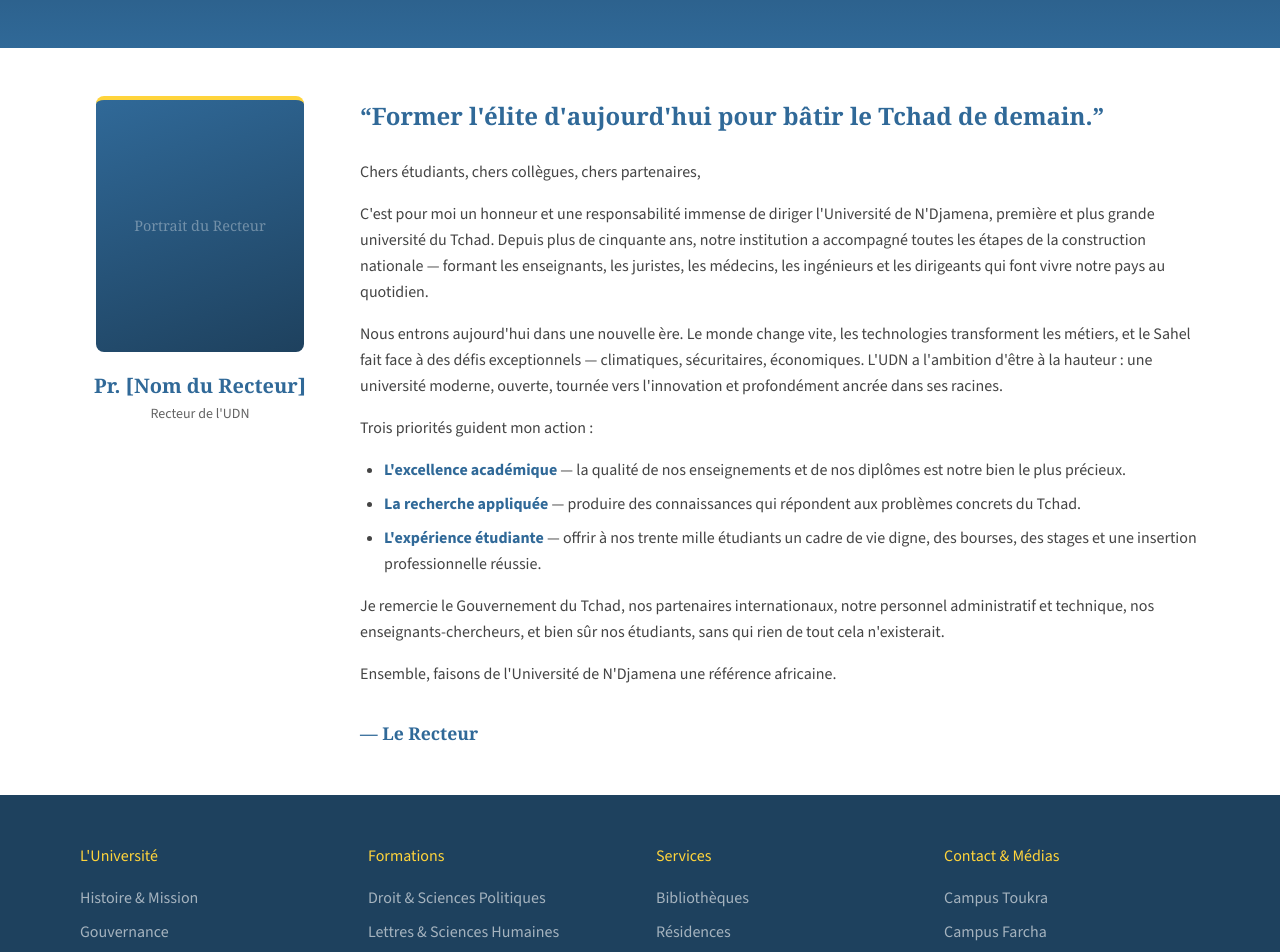
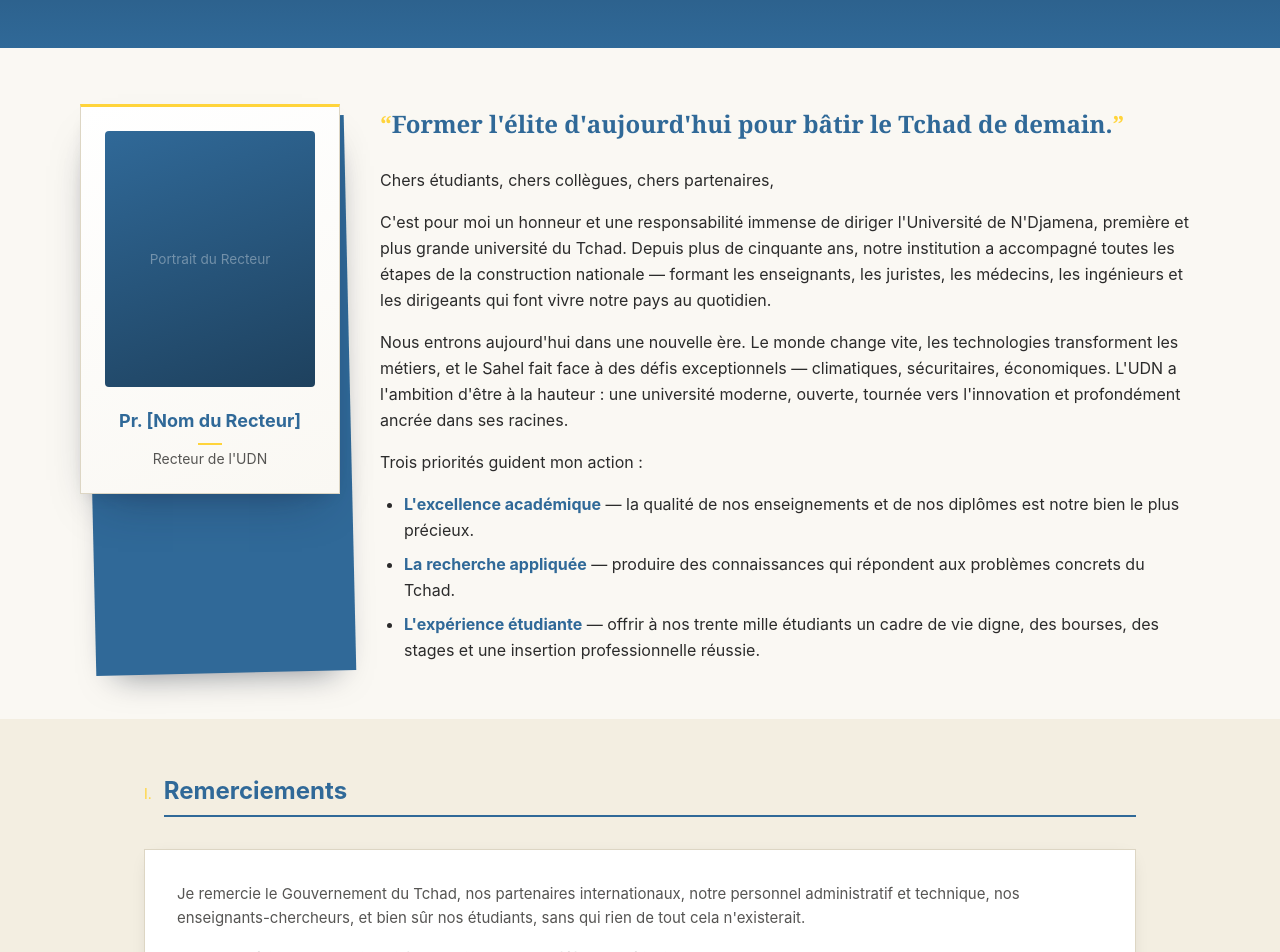
Before and after one commit to Barya696/universite-ndjamena-official-web, a React (Vite) app in the folder frontend/: page /universite/a-propos/mot-recteur in a window 1280 px wide. Shown: the part 280-1232 px from the top of the page. Built offline with nearby package versions, Linux system fonts and the light colour scheme.

Commit message:
Gouvernance design update

```diff
--- a/frontend/src/app/Components/Universites/A_propos/MotRecteur.tsx
+++ b/frontend/src/app/Components/Universites/A_propos/MotRecteur.tsx
@@ -1,19 +1,42 @@
 import { BRAND } from "../../Utils/brand";
 
 const NAVY = BRAND.navy;
+const NAVY_DEEP = BRAND.navyDeep;
 const GOLD = BRAND.gold;
+const PARCHMENT = "#FAF8F3";
+const PARCHMENT_ALT = "#F3EEE1";
+const LINE = "#DDD6C4";
+const INK = "#2B2B2B";
+const INK_SOFT = "#565553";
+const SHADOW = "0 4px 18px -8px rgba(20,30,55,0.18)";
+// Matches the sans-serif used in the site footer / HistoireMission page.
+const FONT = "'Inter', ui-sans-serif, system-ui, -apple-system, sans-serif";
+
+function SectionHeading({ roman, title }: { roman: string; title: string }) {
+  return (
+    <div className="flex items-baseline gap-3 mb-8">
+      <span className="text-sm" style={{ color: GOLD, fontFamily: FONT }}>
+        {roman}
+      </span>
+      <h2 className="text-2xl font-bold pb-2 flex-1" style={{ color: NAVY, fontFamily: FONT, borderBottom: `2px solid ${NAVY}` }}>
+        {title}
+      </h2>
+    </div>
+  );
+}
 
 export default function MotRecteur() {
   return (
-    <div className="bg-white min-h-screen">
+    <div style={{ background: PARCHMENT }} className="min-h-screen">
+      {/* EN-TÊTE — matches HistoireMission's hero */}
       <section
         className="py-16 px-4 md:px-[50px]"
         style={{
-          background: `linear-gradient(180deg, ${BRAND.navyDeep} 0%, ${NAVY} 100%)`,
+          background: `linear-gradient(180deg, ${NAVY_DEEP} 0%, ${NAVY} 100%)`,
         }}
       >
         <div className="max-w-6xl mx-auto">
-          <p className="uppercase tracking-[0.2em] text-xs mb-3" style={{ color: GOLD }}>
+          <p className="uppercase tracking-[0.2em] text-xs mb-3" style={{ color: GOLD, fontFamily: FONT }}>
             À propos
           </p>
           <h1
@@ -22,34 +45,63 @@
           >
             Mot du Recteur
           </h1>
-          <p className="text-lg text-white/80 max-w-3xl leading-relaxed">
+          <p className="text-lg text-white/80 max-w-3xl leading-relaxed" style={{ fontFamily: FONT }}>
             Le recteur de l'Université de N'Djamena partage sa vision de l'excellence
             académique au service du développement du Tchad.
           </p>
         </div>
       </section>
 
-      <section className="max-w-6xl mx-auto px-4 py-12 grid md:grid-cols-[240px_1fr] gap-10">
-        <div className="flex flex-col items-center">
+      {/* PORTRAIT + LETTRE */}
+      <section className="max-w-6xl mx-auto px-4 pt-14 pb-4 grid md:grid-cols-[260px_1fr] gap-10">
+        <div className="relative">
+          {/* second sheet peeking out behind — same depth cue as the mission cards */}
           <div
-            className="w-52 h-64 rounded-lg flex items-center justify-center"
+            aria-hidden
+            className="absolute"
             style={{
-              background: `linear-gradient(160deg, ${NAVY} 0%, ${BRAND.navyDeep} 100%)`,
-              borderTop: `4px solid ${GOLD}`,
+              top: 14,
+              left: 10,
+              right: -10,
+              bottom: -10,
+              background: NAVY,
+              transform: "rotate(-1.3deg)",
+              boxShadow: "0 18px 34px -20px rgba(10,20,40,0.55)",
+            }}
+          />
+          <div
+            className="relative bg-white p-6 flex flex-col items-center"
+            style={{
+              boxShadow: "0 24px 46px -22px rgba(20,30,55,0.4), 0 8px 16px -10px rgba(20,30,55,0.22)",
+              border: `1px solid ${LINE}`,
+              borderTop: `3px solid ${GOLD}`,
+              backgroundImage: `linear-gradient(160deg, #ffffff 0%, ${PARCHMENT} 100%)`,
+            }}
+          >
+            <div
+              className="w-full h-64 rounded-sm flex items-center justify-center"
+              style={{
+                background: `linear-gradient(160deg, ${NAVY} 0%, ${NAVY_DEEP} 100%)`,
                 color: "rgba(255,255,255,0.35)",
-              fontFamily: "Georgia, serif",
-              fontSize: "0.9rem",
+                fontFamily: FONT,
+                fontSize: "0.85rem",
               }}
             >
               Portrait du Recteur
             </div>
             <h3
-            className="text-xl font-bold mt-5 text-center"
-            style={{ color: NAVY, fontFamily: "Georgia, serif" }}
+              className="text-lg font-bold mt-5 text-center"
+              style={{ color: NAVY, fontFamily: FONT }}
             >
               Pr. [Nom du Recteur]
             </h3>
-          <p className="text-sm text-[#646464] mt-1 text-center">Recteur de l'UDN</p>
+            <div className="flex items-center gap-2 mt-2 mb-1" style={{ maxWidth: 96 }}>
+              <div style={{ width: 24, height: 2, background: GOLD }} />
+            </div>
+            <p className="text-sm text-center" style={{ color: INK_SOFT, fontFamily: FONT }}>
+              Recteur de l'UDN
+            </p>
+          </div>
         </div>
 
         <div>
@@ -57,13 +109,13 @@
             className="text-2xl font-semibold mb-6 leading-relaxed"
             style={{ color: NAVY, fontFamily: "Georgia, serif" }}
           >
-            &ldquo;Former l'élite d'aujourd'hui pour bâtir le Tchad de demain.&rdquo;
+            <span style={{ color: GOLD }}>&ldquo;</span>
+            Former l'élite d'aujourd'hui pour bâtir le Tchad de demain.
+            <span style={{ color: GOLD }}>&rdquo;</span>
           </p>
 
-          <div className="space-y-4 text-[#444] leading-relaxed">
-            <p>
-              Chers étudiants, chers collègues, chers partenaires,
-            </p>
+          <div className="space-y-4 leading-relaxed" style={{ color: INK, fontFamily: FONT }}>
+            <p>Chers étudiants, chers collègues, chers partenaires,</p>
             <p>
               C'est pour moi un honneur et une responsabilité immense de diriger
               l'Université de N'Djamena, première et plus grande université du Tchad.
@@ -79,26 +131,52 @@
               l'ambition d'être à la hauteur : une université moderne, ouverte,
               tournée vers l'innovation et profondément ancrée dans ses racines.
             </p>
-            <p>
-              Trois priorités guident mon action :
-            </p>
+            <p>Trois priorités guident mon action :</p>
             <ul className="list-disc pl-6 space-y-2">
-              <li><strong style={{color: NAVY}}>L'excellence académique</strong> — la qualité de nos enseignements et de nos diplômes est notre bien le plus précieux.</li>
-              <li><strong style={{color: NAVY}}>La recherche appliquée</strong> — produire des connaissances qui répondent aux problèmes concrets du Tchad.</li>
-              <li><strong style={{color: NAVY}}>L'expérience étudiante</strong> — offrir à nos trente mille étudiants un cadre de vie digne, des bourses, des stages et une insertion professionnelle réussie.</li>
+              <li>
+                <strong style={{ color: NAVY }}>L'excellence académique</strong> — la qualité
+                de nos enseignements et de nos diplômes est notre bien le plus précieux.
+              </li>
+              <li>
+                <strong style={{ color: NAVY }}>La recherche appliquée</strong> — produire des
+                connaissances qui répondent aux problèmes concrets du Tchad.
+              </li>
+              <li>
+                <strong style={{ color: NAVY }}>L'expérience étudiante</strong> — offrir à nos
+                trente mille étudiants un cadre de vie digne, des bourses, des stages et une
+                insertion professionnelle réussie.
+              </li>
             </ul>
-            <p>
+          </div>
+        </div>
+      </section>
+
+      {/* REMERCIEMENTS */}
+      <section className="py-14 mt-10" style={{ background: PARCHMENT_ALT }}>
+        <div className="max-w-5xl mx-auto px-4">
+          <SectionHeading roman="I." title="Remerciements" />
+          <div className="bg-white" style={{ boxShadow: SHADOW, border: `1px solid ${LINE}` }}>
+            <div className="py-8 px-6 md:px-8">
+              <p className="leading-relaxed text-[15px]" style={{ color: INK_SOFT, fontFamily: FONT }}>
                 Je remercie le Gouvernement du Tchad, nos partenaires internationaux,
                 notre personnel administratif et technique, nos enseignants-chercheurs,
                 et bien sûr nos étudiants, sans qui rien de tout cela n'existerait.
               </p>
-            <p>
+              <p className="leading-relaxed text-[15px] mt-4" style={{ color: INK_SOFT, fontFamily: FONT }}>
                 Ensemble, faisons de l'Université de N'Djamena une référence africaine.
               </p>
-            <p className="mt-8" style={{ fontFamily: "Georgia, serif", fontSize: "1.1rem", color: NAVY, fontWeight: 600 }}>
+            </div>
+          </div>
+        </div>
+      </section>
+
+      {/* SIGNATURE */}
+      <section className="max-w-6xl mx-auto px-4 py-14">
+        <div className="flex items-center gap-3 justify-end">
+          <div style={{ width: 40, height: 2, background: GOLD }} />
+          <p style={{ fontFamily: "Georgia, serif", fontSize: "1.1rem", color: NAVY, fontWeight: 600 }}>
             — Le Recteur
           </p>
-          </div>
         </div>
       </section>
     </div>
```
Lines whose indentation alone changed are shown as unchanged.
